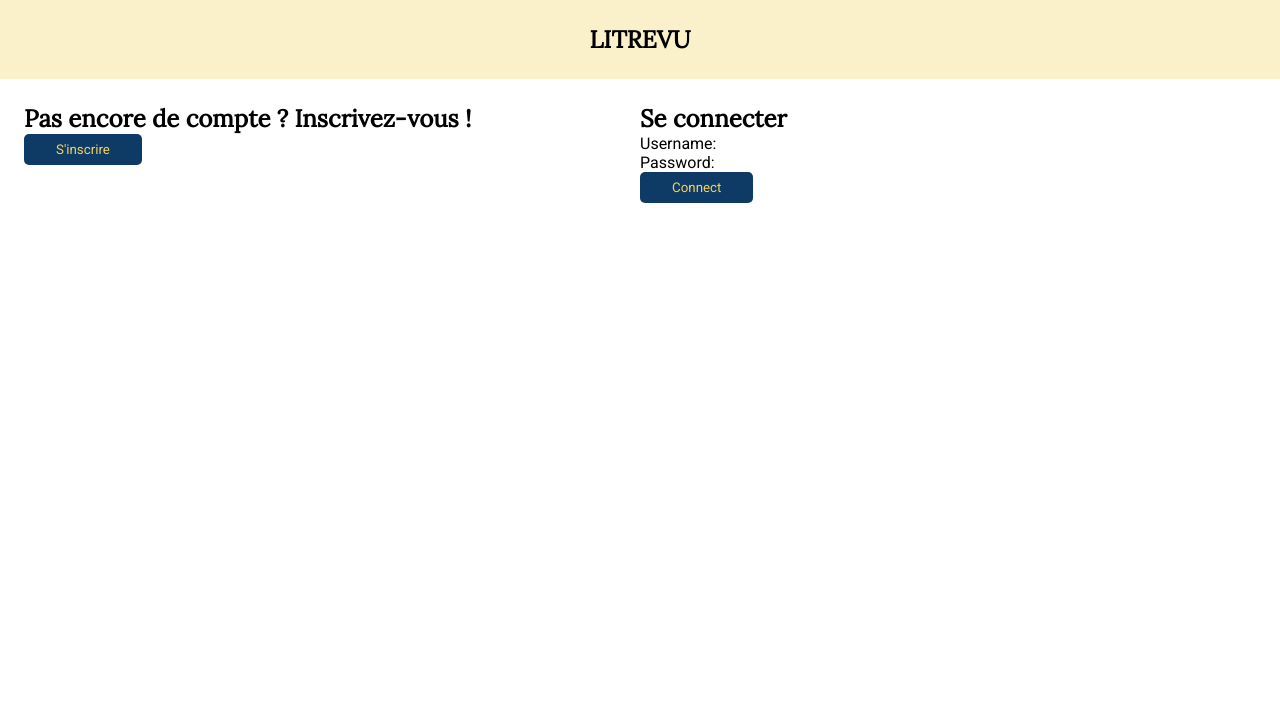
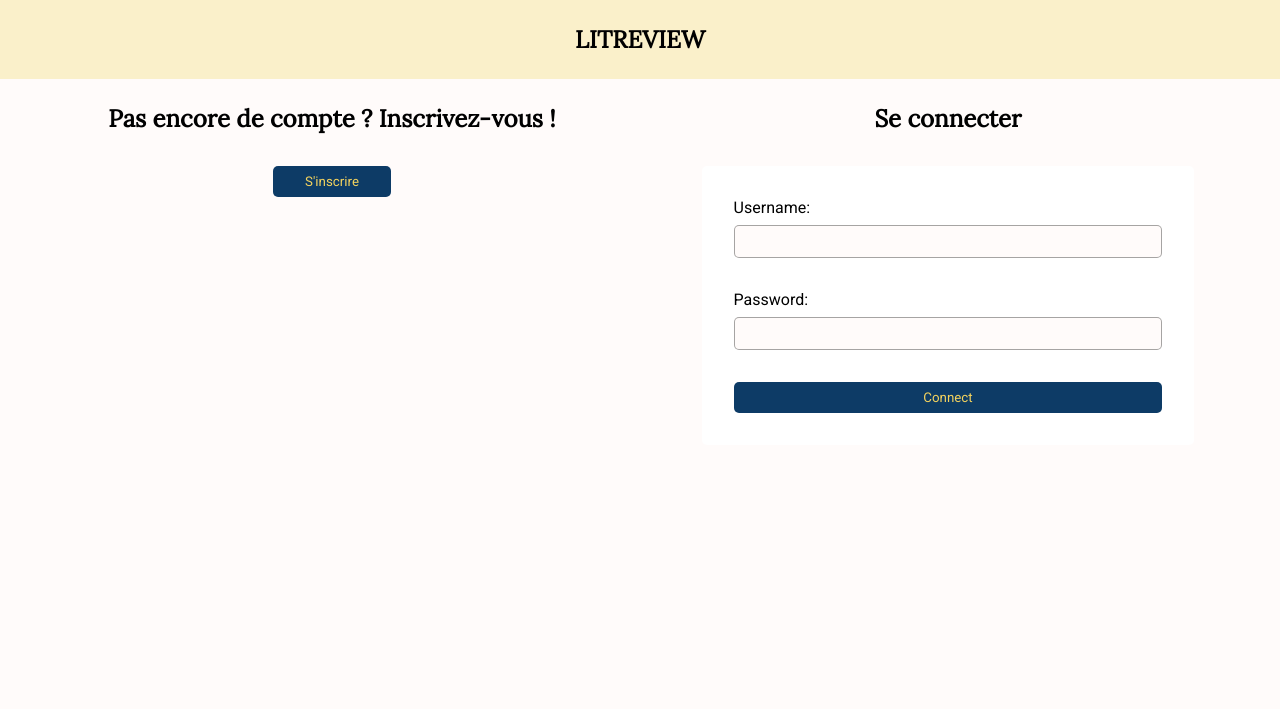
Before and after one commit to Nozgood/P9_Litrevu, a Django app: page /login/ in a window 1280 px wide. Shown: the top 709 px of the page. Run offline with Django 4.2, Linux system fonts and the light colour scheme.

Commit message:
feat: front for login page, very pas beau

```diff
--- a/static/css/base.css
+++ b/static/css/base.css
@@ -6,6 +6,10 @@
     --font-family-title: 'Lora', serif;
     --font-family-text: 'Roboto', sans-serif;
     --transition-animation: all 400ms ease;
+}
+
+body {
+    background-color: #FFFBFA;
 }
 
 h1,
--- a/static/css/users/style.css
+++ b/static/css/users/style.css
@@ -7,8 +7,45 @@
 
 .login__login {
     width: 50%;
+    display: flex;
+    flex-direction: column;
+    align-items: center;
+    gap: 2rem;
 }
+
+.login__login-form {
+    display: flex;
+    flex-direction: column;
+    gap: 2rem;
+    padding: 2rem;
+    border-radius: 5px;
+    background-color: white;
+    width: 80%;
+}
+
+.login__login-form-field {
+    display: flex;
+    flex-direction: column;
+    gap: .5rem;
+}
+
+.login__login-form-field input {
+    padding: .5rem;
+    border-radius: 5px;
+    border: 1px solid rgba(0, 0, 0, 0.35);
+    background-color: #FFFBFA;
+}
+
 
 .login__signup {
     width: 50%;
+    display: flex;
+    flex-direction: column;
+    gap: 2rem;
+    align-items: center;
 }
+
+
+.login__signup-button:hover .login__signup-button-link {
+    color: var(--primary-color);
+}
--- a/templates/base.html
+++ b/templates/base.html
@@ -18,13 +18,13 @@
 {% if user.is_authenticated %}
     <header class="header__user-connected">
         <h2 class="header__title">
-            LITREVU
+            LITREVIEW
         </h2>
     </header>
 {% else %}
     <header class="header__user-not-connected">
         <h2 class="header__title">
-            LITREVU
+            LITREVIEW
         </h2>
     </header>
 {% endif %}
--- a/users/templates/login.html
+++ b/users/templates/login.html
@@ -14,10 +14,15 @@
             </button>
         </div>
         <div class="login__login">
-            <h1>Se connecter</h1>
-            <form action="" method="post">
+            <h1 class="login__login-title">Se connecter</h1>
+            <form class="login__login-form" action="" method="post">
                 {% csrf_token %}
-                {{ form.as_div }}
+                {% for field in form %}
+                    <div class="login__login-form-field">
+                        {{ field.label_tag }}
+                        {{ field }}
+                    </div>
+                {% endfor %}
                 <button class="button login__button" type="submit">Connect</button>
             </form>
         </div>
```
Also changed, not shown: users/forms.py (+10 -2 lines), db.sqlite3.
